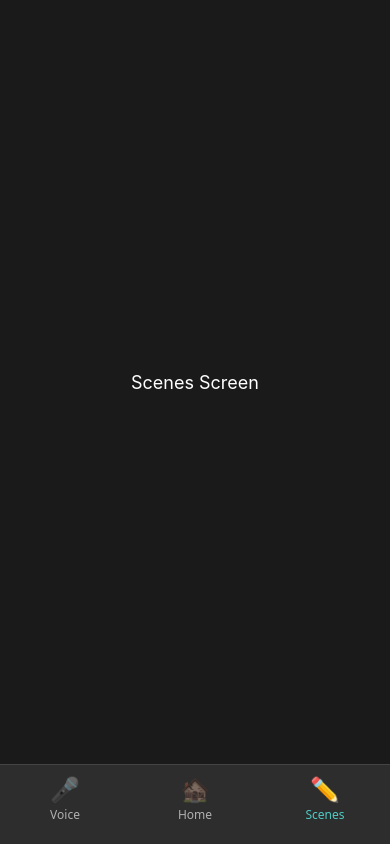
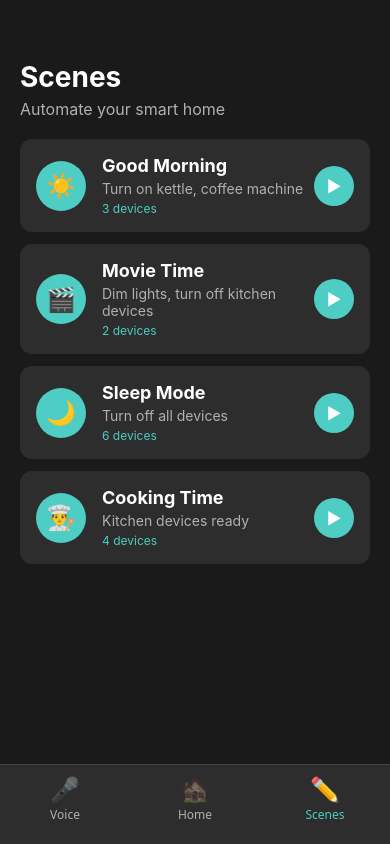
Before and after one commit to TIZIHMARKP/Smart-Home-App, a React Native app: screen /Scenes in a window 390 px wide. Built offline with nearby package versions, Linux system fonts and the light colour scheme.

Commit message:
Created Scenes screens with sample scenes tasks

```diff
--- a/App.js
+++ b/App.js
@@ -36,7 +36,6 @@ const styles = StyleSheet.create({
     flex: 1,
     backgroundColor: "#1a1a1a",
     // padding: 20,
-    // paddingTop: 60,
   },
 
 });
--- a/screens/Scenes/ScenesScreen.js
+++ b/screens/Scenes/ScenesScreen.js
@@ -1,12 +1,80 @@
 import React from 'react';
-import { View, Text, StyleSheet } from 'react-native';
+import { View, Text, StyleSheet, FlatList, TouchableOpacity } from 'react-native';
 
 function ScenesScreen() {
+
+  const scenes = [
+    {
+      id: 1,
+      name: 'Good Morning',
+      description: 'Turn on kettle, coffee machine',
+      icon: '☀️',
+      devicesCount: 3,
+    },
+    {
+      id: 2,
+      name: 'Movie Time',
+      description: 'Dim lights, turn off kitchen devices',
+      icon: '🎬',
+      devicesCount: 2,
+    },
+    {
+      id: 3,
+      name: 'Sleep Mode',
+      description: 'Turn off all devices',
+      icon: '🌙',
+      devicesCount: 6,
+    },
+    {
+      id: 4,
+      name: 'Cooking Time',
+      description: 'Kitchen devices ready',
+      icon: '👨‍🍳',
+      devicesCount: 4,
+    },
+  ];
+
+  const handleScenePress = (scene) => {
+    console.log('Scene activated:', scene.name);
+  };
+
+  const renderScene = ({ item }) => (
+    <TouchableOpacity
+      style={styles.sceneCard}
+      onPress={() => handleScenePress(item)}
+    >
+      <View style={styles.sceneIcon}>
+        <Text style={styles.iconText}>{item.icon}</Text>
+      </View>
+
+      <View style={styles.sceneInfo}>
+        <Text style={styles.sceneName}>{item.name}</Text>
+
+        <Text style={styles.sceneDescription}>{item.description}</Text>
+
+        <Text style={styles.devicesCount}>{item.devicesCount} devices</Text>
+      </View>
+
+      <View style={styles.playButton}>
+        <Text style={styles.playButtonText}>▶</Text>
+      </View>
+    </TouchableOpacity>
+  );
+
   return (
     <View style={styles.container}>
+      <View style={styles.header}>
+        <Text style={styles.title}>Scenes</Text>
+        <Text style={styles.subtitle}>Automate your smart home</Text>
+      </View>
 
-      <Text style={styles.text}>Scenes Screen</Text>
-
+      <FlatList
+        data={scenes}
+        renderItem={renderScene}
+        keyExtractor={(item) => item.id.toString()}
+        showsVerticalScrollIndicator={false}
+        contentContainerStyle={styles.listContainer}
+      />
     </View>
   );
 }
@@ -17,11 +85,72 @@ const styles = StyleSheet.create({
   container: {
     flex: 1,
     backgroundColor: '#1a1a1a',
+  },
+  header: {
+    padding: 20,
+    paddingTop: 60,
+  },
+  title: {
+    fontSize: 28,
+    fontWeight: 'bold',
+    color: '#FFFFFF',
+    marginBottom: 5,
+  },
+  subtitle: {
+    fontSize: 16,
+    color: '#B0B0B0',
+  },
+  listContainer: {
+    paddingHorizontal: 20,
+  },
+  sceneCard: {
+    flexDirection: 'row',
+    backgroundColor: '#2d2d2d',
+    borderRadius: 12,
+    padding: 16,
+    marginBottom: 12,
+    alignItems: 'center',
+  },
+  sceneIcon: {
+    width: 50,
+    height: 50,
+    borderRadius: 25,
+    backgroundColor: '#4ECDC4',
+    justifyContent: 'center',
+    alignItems: 'center',
+    marginRight: 16,
+  },
+  iconText: {
+    fontSize: 24,
+  },
+  sceneInfo: {
+    flex: 1,
+  },
+  sceneName: {
+    fontSize: 18,
+    fontWeight: 'bold',
+    color: '#FFFFFF',
+    marginBottom: 4,
+  },
+  sceneDescription: {
+    fontSize: 14,
+    color: '#B0B0B0',
+    marginBottom: 4,
+  },
+  devicesCount: {
+    fontSize: 12,
+    color: '#4ECDC4',
+  },
+  playButton: {
+    width: 40,
+    height: 40,
+    borderRadius: 20,
+    backgroundColor: '#4ECDC4',
     justifyContent: 'center',
     alignItems: 'center',
   },
-  text: {
-    color: '#ffffff',
-    fontSize: 18,
+  playButtonText: {
+    color: '#FFFFFF',
+    fontSize: 16,
   },
 });
--- a/screens/Voice/VoiceScreen.js
+++ b/screens/Voice/VoiceScreen.js
@@ -1,12 +1,40 @@
-import React from 'react';
-import { View, Text, StyleSheet } from 'react-native';
+import React, { useState } from 'react';
+import { View, Text, StyleSheet, TouchableOpacity } from 'react-native';
 
 function VoiceScreen() {
+
+  const [isListening, setIsListening] = useState(false);
+  const [voiceResult, setVoiceResult] = useState('');
+
+  const handleVoicePress = () => {
+    if(!isListening){
+      setIsListening(true);
+      setVoiceResult('');
+      console.log("Started listening...");
+
+      setTimeout(() => {
+        setVoiceResult('Turn on Air conditioner');
+        setIsListening(false);
+        console.log('Voice recognition completed');
+      }, 3000);
+
+    }else{
+      setIsListening(false);
+      console.log('Stopped listening');
+    }
+  };
+
   return (
     <View style={styles.container}>
 
       <View style={styles.topSection}>
-        <Text style={styles.statusText}>• Listening...</Text>
+        {voiceResult ? (
+          <Text style={styles.voiceResultText}>{voiceResult}</Text>
+        ): (
+          <Text style={styles.statusText}>
+            {isListening ? ' Listening...' : 'Ready to listen'}
+          </Text>
+        )}
       </View>
 
 
@@ -16,14 +44,37 @@ function VoiceScreen() {
           <Text>Air conditioner</Text>
         </View> */}
 
-        <View style={styles.voiceFace}>
-          <Text style={styles.faceText}>😊</Text>
-        </View>
+        <TouchableOpacity
+          style={[
+            styles.voiceFace,
+            isListening ? styles.voiceFaceActive : styles.voiceFaceInactive
+          ]}
+          onPress={handleVoicePress}
+        >
+            <Text style={styles.faceText}>
+              {isListening ? '🎤' : '😊'}
+            </Text>
+        </TouchableOpacity>
       </View>
 
 
       <View style={styles.bottomSection}>
-        <Text style={styles.instructionText}>Tap to speak</Text>
+        <Text style={styles.instructionText}>
+          {isListening ? 'Listening... Tap to stop' : 'Tap to speak'}
+        </Text>
+
+        <View style={styles.controlButtons}>
+
+          <TouchableOpacity style={styles.controlButton}>
+            <Text style={styles.controlButtonText}>✕</Text>
+          </TouchableOpacity>
+
+          <TouchableOpacity style={styles.controlButton}>
+            <Text style={styles.controlButtonText}>↻</Text>
+          </TouchableOpacity>
+
+        </View>
+
       </View>
     </View>
   );
@@ -48,6 +99,13 @@ const styles = StyleSheet.create({
     fontSize: 16,
     fontWeight: '500',
   },
+  voiceResultText: {
+    color: '#FFFFFF',
+    fontSize: 18,
+    fontWeight: 'bold',
+    textAlign: 'center',
+    paddingHorizontal: 20,
+  },
   middleSection: {
     flex: 3,
     justifyContent: 'center',
@@ -66,6 +124,12 @@ const styles = StyleSheet.create({
     justifyContent: 'center',
     alignItems: 'center',
   },
+  voiceFaceActive: {
+    backgroundColor: '#4ecdc4'
+  },
+  voiceFaceInactive: {
+    backgroundColor: '#2d2d2d'
+  },
   faceText: {
     marginTop: -25,
     fontSize: 250,
@@ -80,4 +144,24 @@ const styles = StyleSheet.create({
     color: '#B0B0B0',
     fontSize: 14,
   },
+
+  controlButtons: {
+    flexDirection: 'row',
+    justifyContent: 'space-around',
+    width: 120,
+    margin: 10
+  },
+  controlButton: {
+    width: 40,
+    height: 40,
+    borderRadius: 20,
+    backgroundColor: '#444',
+    justifyContent: 'center',
+    alignItems: 'center',
+  },
+  controlButtonText: {
+    color: '#FFFFFF',
+    fontSize: 18,
+  },
+
 });
```
